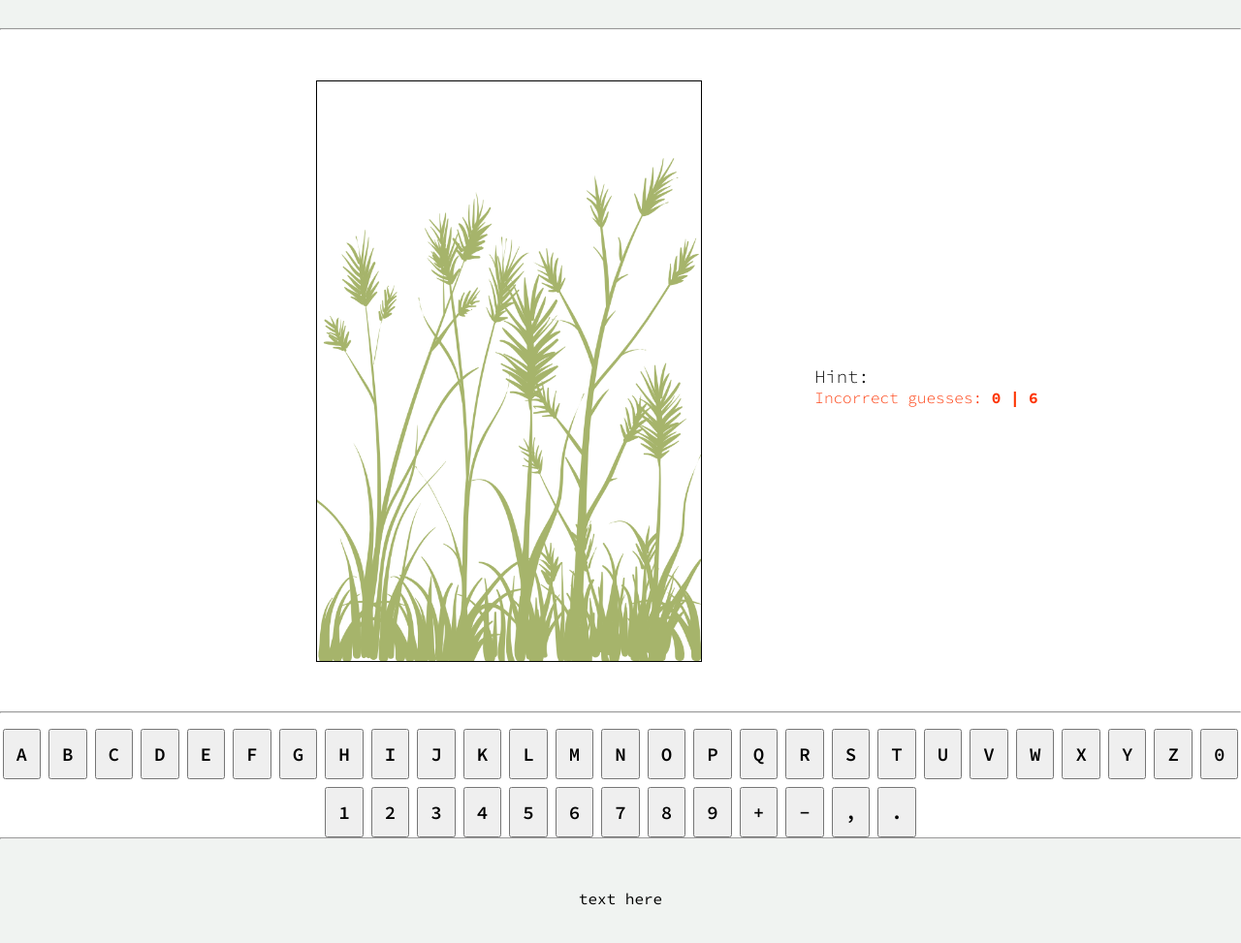
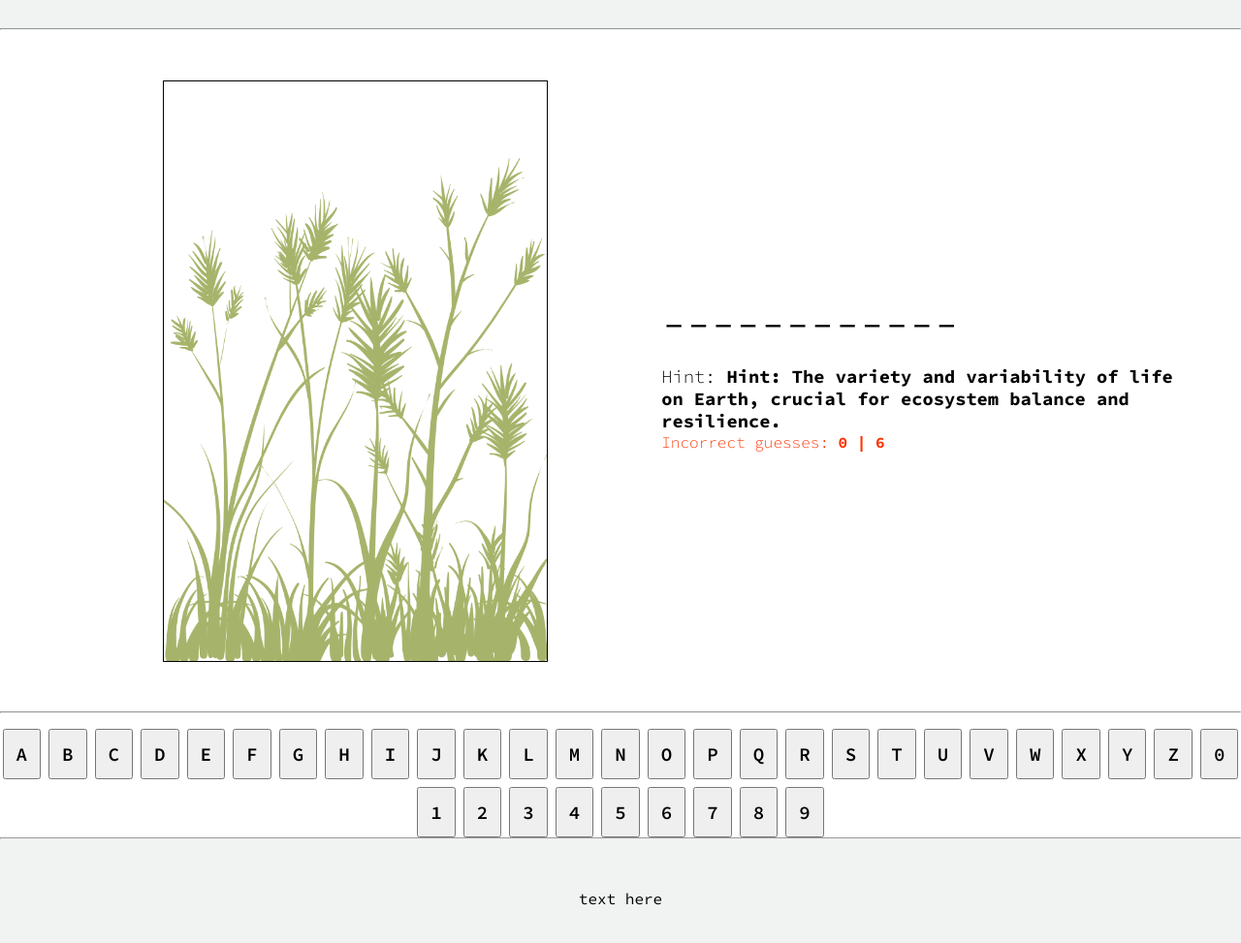
Before and after one commit to lunainde/012-pro1-hangman, a plain HTML site: page index.html in a window 1280 px wide. Shown: the part 113-1086 px from the top of the page at 97% size. Drawn offline with Linux system fonts and the light colour scheme.

Commit message:
dynamic keyboard generation

```diff
--- a/index.html
+++ b/index.html
@@ -67,7 +67,6 @@
     </footer>
     <script src="src/wordlist.js"></script>
     <script src="src/project.js"></script>
-    <script src="src/index.js"></script>
 </body>
 
 </html>
--- a/src/project.js
+++ b/src/project.js
@@ -15,7 +15,7 @@ let wordDisplay = []; // what user sees "_ _ _ _"
 function startGame() {
   // Random selected item, word & hint from array
   const randomIndex = Math.floor(Math.random() * wordList.length);
-  selectedWord = wordList[randomIndex].word; // declared outside (fut changes)
+  selectedWord = wordList[randomIndex].word.toUpperCase(); // declared outside (fut changes)
   const hint = wordList[randomIndex].hint;
 
   console.log(hint);
@@ -27,11 +27,15 @@ function startGame() {
   // Hidden word w/ underscore "_ _ _ _"
   // const arr = new Array(LEN).fill(0);
   wordDisplay = new Array(selectedWord.length).fill("_");
+  // Display the hint
+  document.getElementById("hintDisplay").textContent = "Hint: " + hint;
 
-  console.log("Selected word: " + selectedWord);
-  console.log("Word display: " + wordDisplay.join(" "));
+  // console.log("Selected word: " + selectedWord);
+  // console.log("Word display: " + wordDisplay.join(" "));
+
+  updateWordDisplay();
 }
-startGame();
+// startGame();
 
 //2. F(X) DISPLAY ON INTERFACE '_' & 'A'
 
@@ -61,15 +65,17 @@ function updateWordDisplay() {
 // if not => update incorrectGuesses
 
 function keyboardClick(clickedLetter) {
-  console.warn(clickedLetter);
-  console.log(selectedWord);
+  // console.warn(clickedLetter);
+  // console.log(selectedWord);
+  //clickedLetter is in lowercase for comparison
+  clickedLetter = clickedLetter.toLowerCase();
   //check if clickLetter is in selectedWord
   if (selectedWord.toLowerCase().includes(clickedLetter)) {
     console.log("letter exists");
     //iterate through selectedWord:
     for (let i = 0; i < selectedWord.length; i++) {
-      if (selectedWord[i] === clickedLetter) {
-        wordDisplay[i] = clickedLetter;
+      if (selectedWord[i].toLowerCase() === clickedLetter) {
+        wordDisplay[i] = selectedWord[i];
       }
     }
     // if yes connect to updateWordDisplay();
@@ -77,6 +83,7 @@ function keyboardClick(clickedLetter) {
   } else {
     // update incorrectGuesses VS guessedLetters
     incorrectGuesses++;
+    document.getElementById("incorrectDisplay").textContent = `Incorrect guesses: ${incorrectGuesses} | ${maxIncorrect}`;
     // ==================upadate image
   }
   // Add the clickedLetter to the guessedLetters array to keep track of it
@@ -93,11 +100,16 @@ function setupKeyboard() {
   buttons.forEach((button) => {
     button.addEventListener("click", function () {
       keyboardClick(button.textContent);
-      button.disable = true;
+      button.disabled = true;
     });
   });
 }
-setupKeyboard();
+
+// setupKeyboard and startGame are called after the DOM is fully loaded
+document.addEventListener("DOMContentLoaded", (event) => {
+  startGame();
+  generateKeyboard();
+});
 
 // keyButtons.forEach((keyButton) => {
 //   keyButton.addEventListener("click", (e) => {
@@ -105,3 +117,29 @@ setupKeyboard();
 //     keyboardClick(clickedLetter);
 //   });
 // });
+
+// Dynamic Keyboard
+function generateKeyboard() {
+  const keyboardDiv = document.getElementById("keyboard");
+  keyboardDiv.innerHTML = ''; // Clear existing buttons if any
+
+  // Generate A-Z
+  for (let i = 65; i <= 90; i++) {
+      const button = document.createElement("button");
+      // Convert ASCII code to letter between 0 and 65535
+      button.textContent = String.fromCharCode(i);
+      keyboardDiv.appendChild(button);
+  }
+
+  // Generate 0-9
+  for (let i = 0; i <= 9; i++) {
+      const button = document.createElement("button");
+      // Number to string
+      button.textContent = i.toString();
+      keyboardDiv.appendChild(button);
+  }
+
+  // Setup event listeners for the generated buttons
+  setupKeyboard();
+}
+//note: https://developer.mozilla.org/en-US/docs/Web/JavaScript/Reference/Global_Objects/String/fromCharCode
--- a/styles/style.css
+++ b/styles/style.css
@@ -139,9 +139,6 @@
 }
 
 
-
-
-
 /* ===================================== */
 /* MOBILE Extra small devices (phones) */
 @media only screen and (max-width: 768px) {
```
